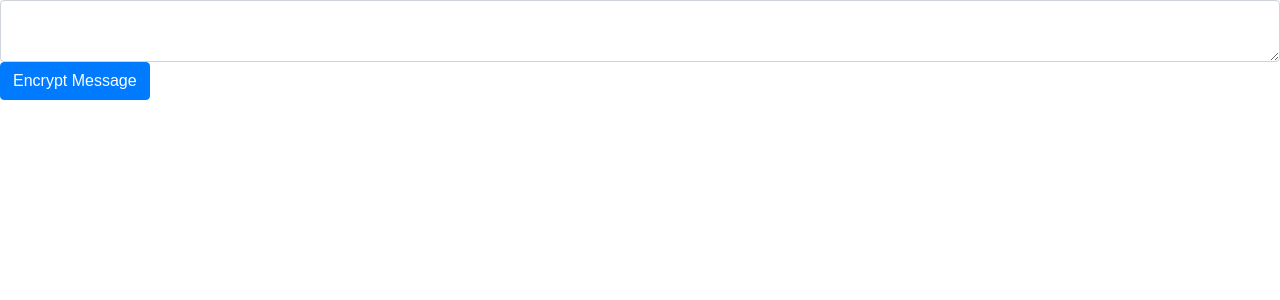
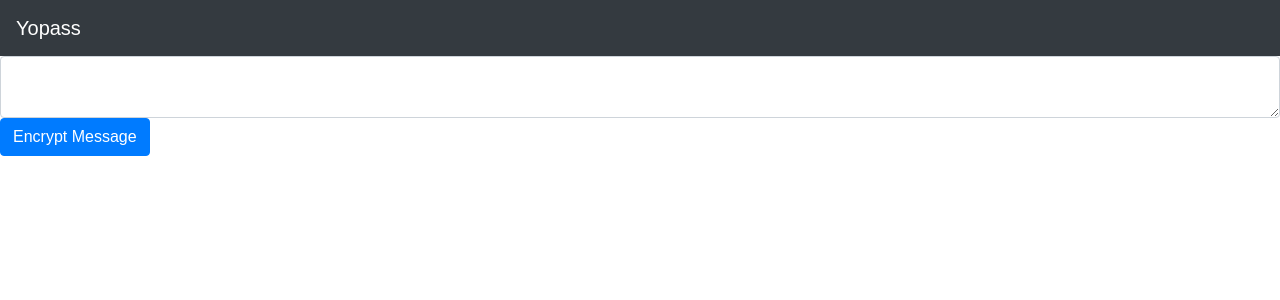
Before and after one commit to jhaals/temp, a React (Create React App) app: page / in a window 1280 px wide. Shown: the top 300 px of the page. Built offline with nearby package versions, Linux system fonts and the light colour scheme.

Commit message:
Add navbar

```diff
--- a/src/App.tsx
+++ b/src/App.tsx
@@ -1,5 +1,7 @@
 import * as React from 'react';
 import { HashRouter as Router, Route } from 'react-router-dom';
+import { Navbar, NavbarBrand } from 'reactstrap';
+
 import './App.css';
 import Create from './Create';
 
@@ -8,7 +10,15 @@ class App extends React.Component {
     return (
       <Router>
         <div>
-          <Route path="/" exact={true} component={Create} />
+          <div className="App">
+            <Navbar color="dark" dark={true} expand="md">
+              <NavbarBrand href="/">Yopass</NavbarBrand>
+            </Navbar>
+          </div>
+
+          <div>
+            <Route path="/" exact={true} component={Create} />
+          </div>
         </div>
       </Router>
     );
```
